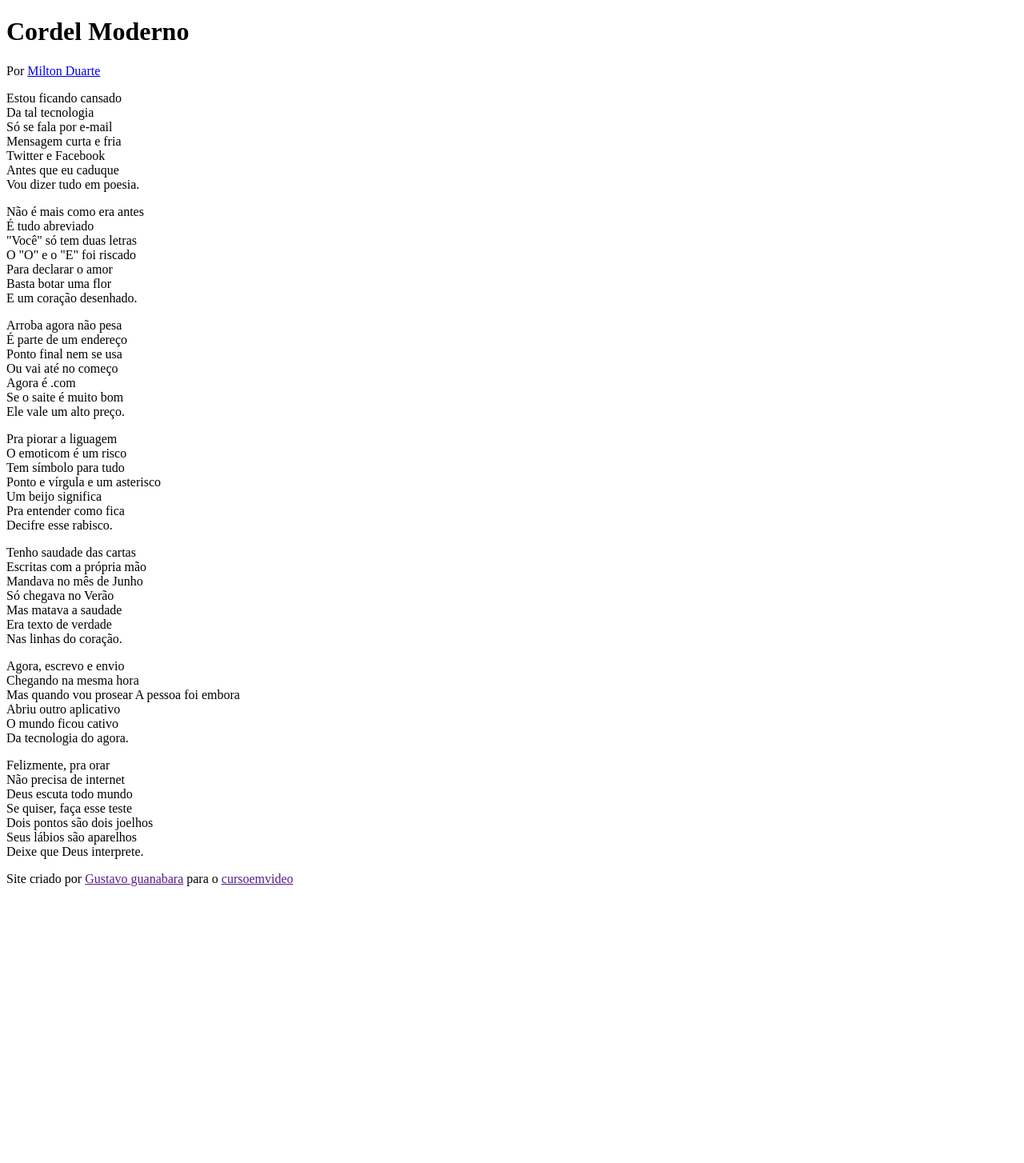
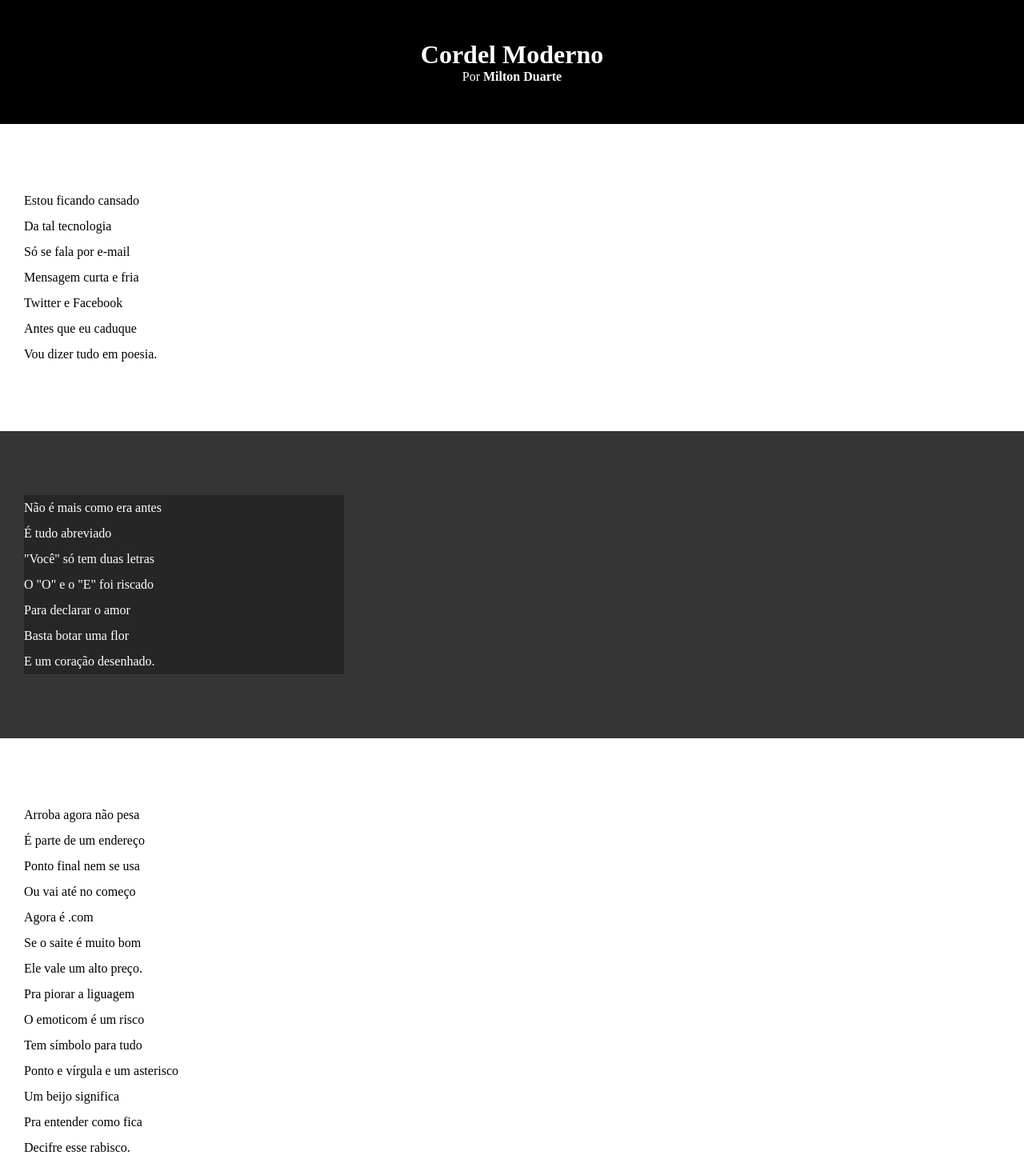
Before and after one commit to Diego001-bit/desafio12html, a plain HTML site: page index.html in a window 1280 px wide. Shown: the top 1454 px of the page at 80% size. Before the commit the page ends 1124 px from the top, so only its background shows below. Drawn offline with Linux system fonts and the light colour scheme.

Commit message:
deu certo

```diff
--- a/index.html
+++ b/index.html
@@ -13,7 +13,7 @@
         <p>Por <a href="https://www.recantodasletras.com.br/poesias/3186743">Milton Duarte</a></p>
     </header>
 
-    <section>
+    <section class="normal">
         <p>
             Estou ficando cansado <br>
             Da tal tecnologia <br>
@@ -25,7 +25,7 @@
         </p>
     </section>
 
-    <section>
+    <section class="imagem">
         <p>
             Não é mais como era antes <br>
             É tudo abreviado <br>
@@ -38,7 +38,7 @@
     </section>
 
 
-    <section>
+    <section class="normal">
         <p>
             Arroba agora não pesa <br>
             É parte de um endereço <br>
@@ -61,7 +61,7 @@
         </p>
     </section>
 
-    <section>
+    <section class="imagem">
         <p>
             Tenho saudade das cartas <br>
             Escritas com a própria mão <br>
@@ -74,7 +74,7 @@
     </section>
 
 
-    <section>
+    <section class="normal">
         <p>
             Agora, escrevo e envio  <br>
             Chegando na mesma hora <br>
--- a/style.css
+++ b/style.css
@@ -1 +1,57 @@
 @charset "UTF-8";
+
+*{
+    margin: 0%;
+    padding: 0%;
+}
+html,body {
+    min-height: 100vh;
+    background-color: darkgray;
+}
+header{
+    background-color: black;
+    color: white;
+    text-align: center;
+}
+header > h1{
+    padding-top: 50px;
+
+}
+header > p{
+    padding-bottom: 50px;
+}
+
+a{
+    color: white;
+    text-decoration: none;
+    font-weight: bolder;
+}
+a :hover{
+    text-decoration: underline;
+}
+section{
+    padding-top: 10vh;
+    padding-bottom: 10vh;
+    line-height: 2em;
+    padding-left: 30px;
+}
+
+section.normal{
+    background-color: white;
+    color: black;
+}
+section.imagem{
+    background-color: rgba(0, 0, 0, 0.685);
+    color: white;
+}
+section.imagem > p{
+    width: 400px;
+    background-color: rgba(0, 0, 0, 0.288);
+}
+
+footer{
+    text-align: center;
+    color: white;
+    background-color: black;
+    padding: 10px;
+}
```
